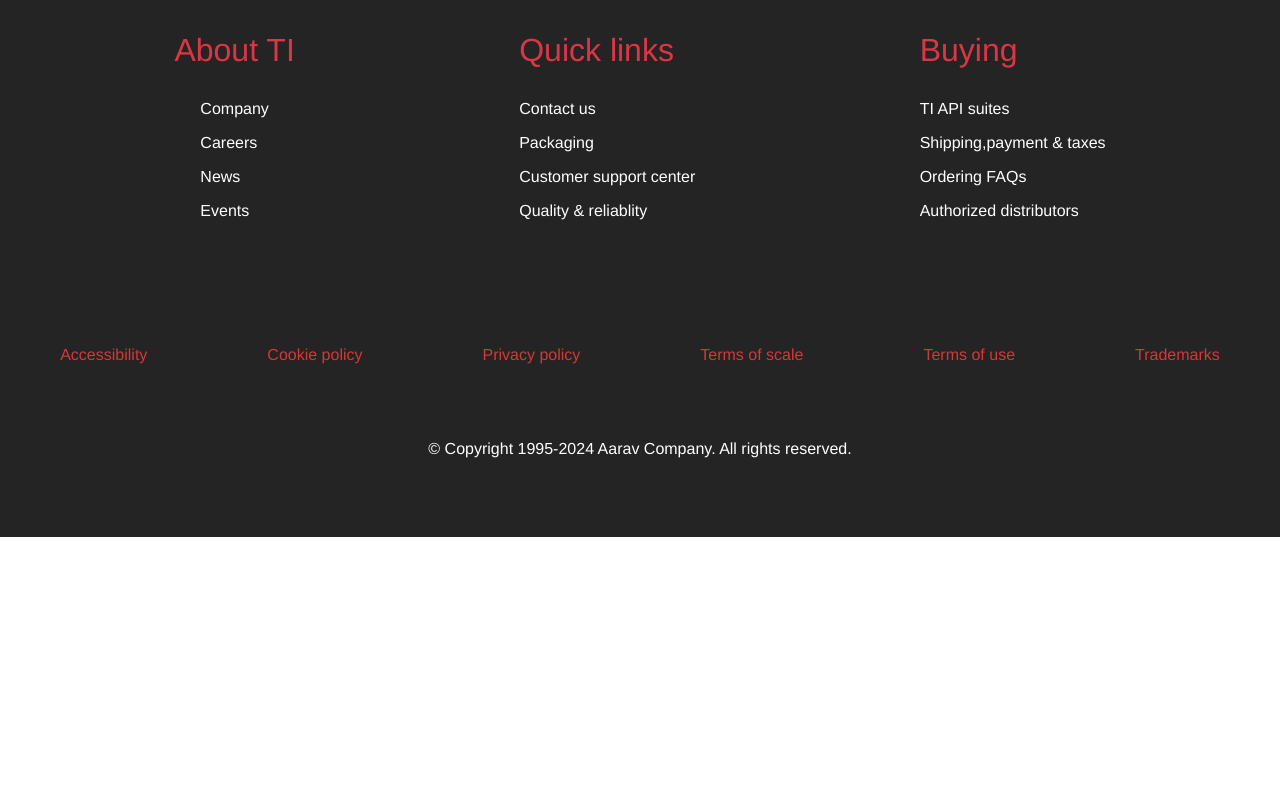
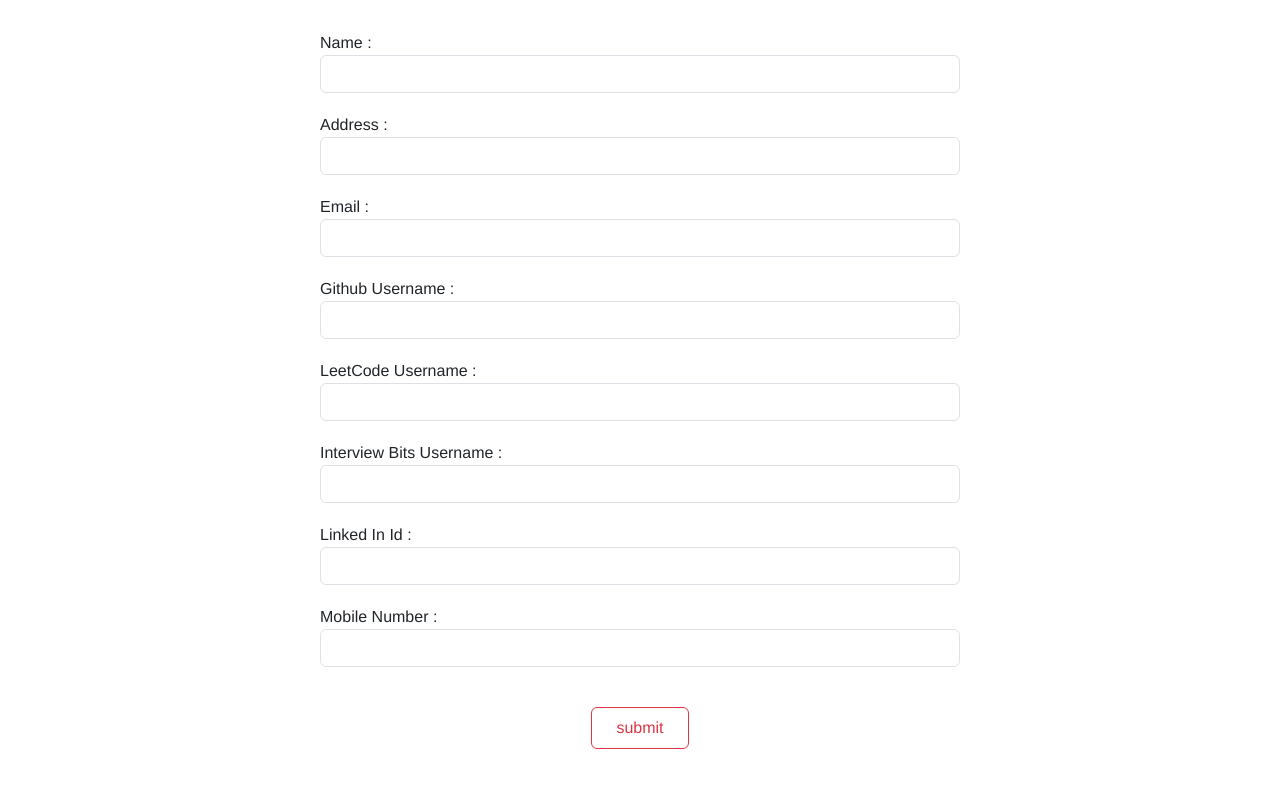
Before and after one commit to danielprinceD/Code-Profile-Analyzer, a React (Vite) app in the folder Frontend/Company/: page /home in a window 1280 px wide. Shown: the part 1191-1980 px from the top of the page. Before the commit the page ends 1728 px from the top, so only its background shows below. Built offline with nearby package versions, Linux system fonts and the light colour scheme.

Commit message:
feat:Form Component Completed

```diff
--- a/Frontend/Company/src/FormComponent/Form.tsx
+++ b/Frontend/Company/src/FormComponent/Form.tsx
@@ -0,0 +1,58 @@
+import "./form.css";
+import Button from "../Components/Button";
+const Form = () => {
+  return (
+    <div className="form-container">
+      <center>
+        <h2 className="text-secondary">Appilcation Form</h2>
+      </center>
+      <br />
+      <form action="post">
+        <div className="form-items">
+          <label htmlFor="name">Name : </label>
+          <input type="text" id="name" className="form-control" />
+        </div>
+
+        <div className="form-items">
+          <label htmlFor="add">Address : </label>
+          <input type="text" id="add" className="form-control" />
+        </div>
+
+        <div className="form-items">
+          <label htmlFor="em">Email : </label>
+          <input type="email" id="em" className="form-control" />
+        </div>
+
+        <div className="form-items">
+          <label htmlFor="gh">Github Username : </label>
+          <input type="text" id="gh" className="form-control" />
+        </div>
+
+        <div className="form-items">
+          <label htmlFor="lc">LeetCode Username : </label>
+          <input type="text" id="lc" className="form-control" />
+        </div>
+
+        <div className="form-items">
+          <label htmlFor="ib">Interview Bits Username : </label>
+          <input type="text" id="ib" className="form-control" />
+        </div>
+
+        <div className="form-items">
+          <label htmlFor="lid">Linked In Id : </label>
+          <input type="text" id="lid" className="form-control" />
+        </div>
+
+        <div className="form-items">
+          <label htmlFor="mob">Mobile Number : </label>
+          <input type="number" id="mob" className="form-control" />
+        </div>
+        <div className="btn-item-form">
+          <Button data="submit" className="btn btn-outline-danger px-4 py-2" />
+        </div>
+      </form>
+    </div>
+  );
+};
+
+export default Form;
--- /dev/null
+++ b/Frontend/Company/src/FormComponent/form.css
@@ -0,0 +1,15 @@
+.form-container form {
+  display: flex;
+  flex-wrap: wrap;
+  flex-direction: column;
+  place-items: center;
+  gap: 20px;
+}
+.form-items {
+  gap: 50px;
+  flex-direction: row;
+  width: 50%;
+}
+.btn-item-form {
+  padding: 20px;
+}
--- a/Frontend/Company/src/MiddleComponents/carouselcomp.css
+++ b/Frontend/Company/src/MiddleComponents/carouselcomp.css
@@ -1,18 +1,20 @@
 .carousel-contents {
   width: 55%;
+  box-shadow: rgba(0, 0, 0, 0.25) 0px 54px 55px,
+    rgba(0, 0, 0, 0.12) 0px -12px 30px, rgba(0, 0, 0, 0.12) 0px 4px 6px,
+    rgba(0, 0, 0, 0.17) 0px 12px 13px, rgba(0, 0, 0, 0.09) 0px -3px 5px;
 }
 .group1 {
   order: 1;
 }
 .carsourel-container {
   gap: 50px;
+
   display: flex;
   place-content: center;
   justify-content: space-around;
 }
-img {
-  border-radius: 10px;
-}
+
 @media (max-width: 768px) {
   .carousel-contents {
     order: -1;
--- a/Frontend/Company/src/main.tsx
+++ b/Frontend/Company/src/main.tsx
@@ -4,6 +4,7 @@
 import "./index.css";
 import Quotes from "./MiddleComponents/Quotes.tsx";
 import Button from "./Components/Button.tsx";
+import Form from "./FormComponent/Form.tsx";
 import Footer from "./FooterComponent/Footer.tsx";
 import CarouselComp from "./MiddleComponents/CarouselComp.tsx";
 
@@ -13,6 +14,7 @@
       <Header />
       <CarouselComp />
       <Quotes />
+      <Form />
       <Footer />
     </div>
   </React.StrictMode>
```
